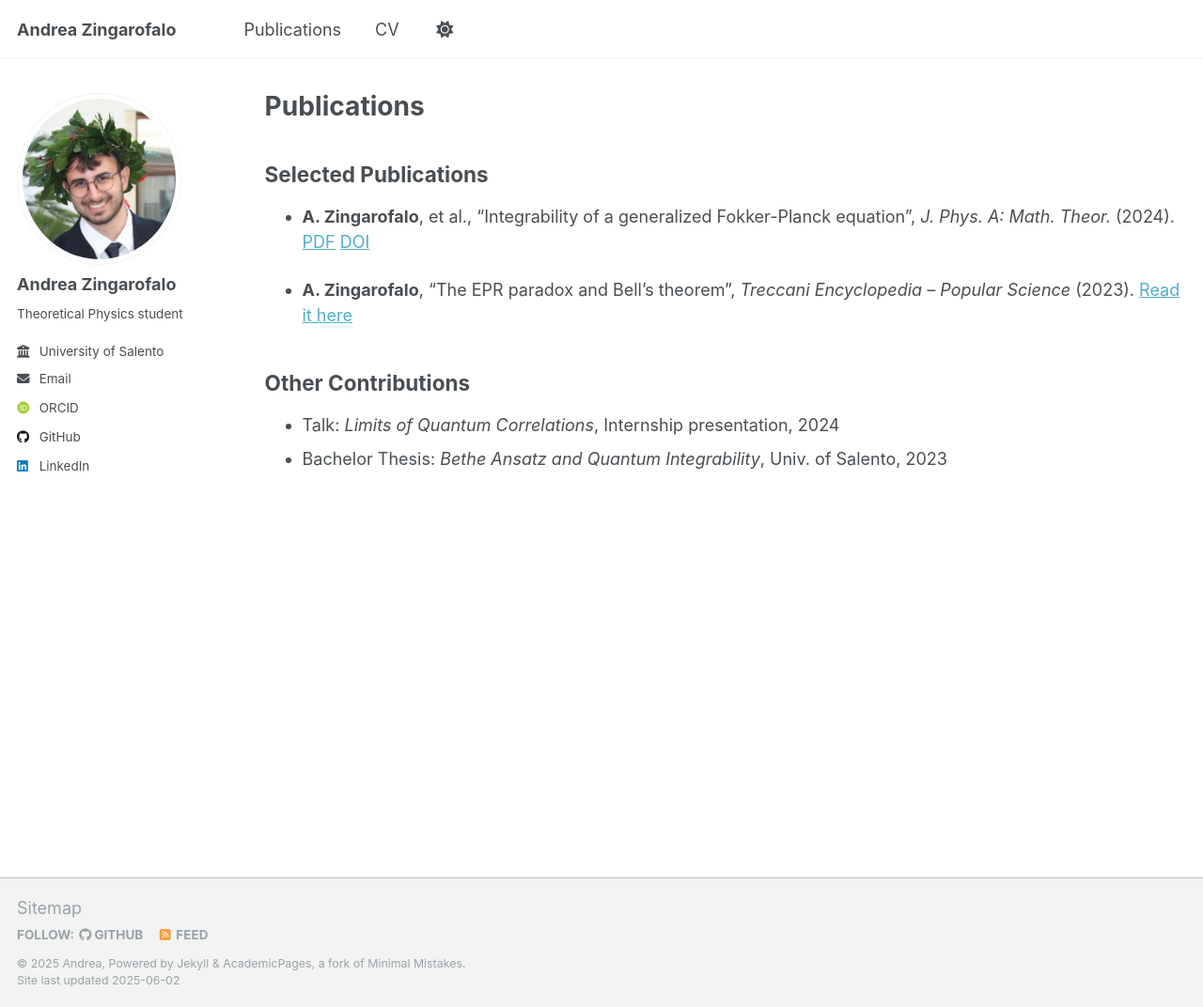
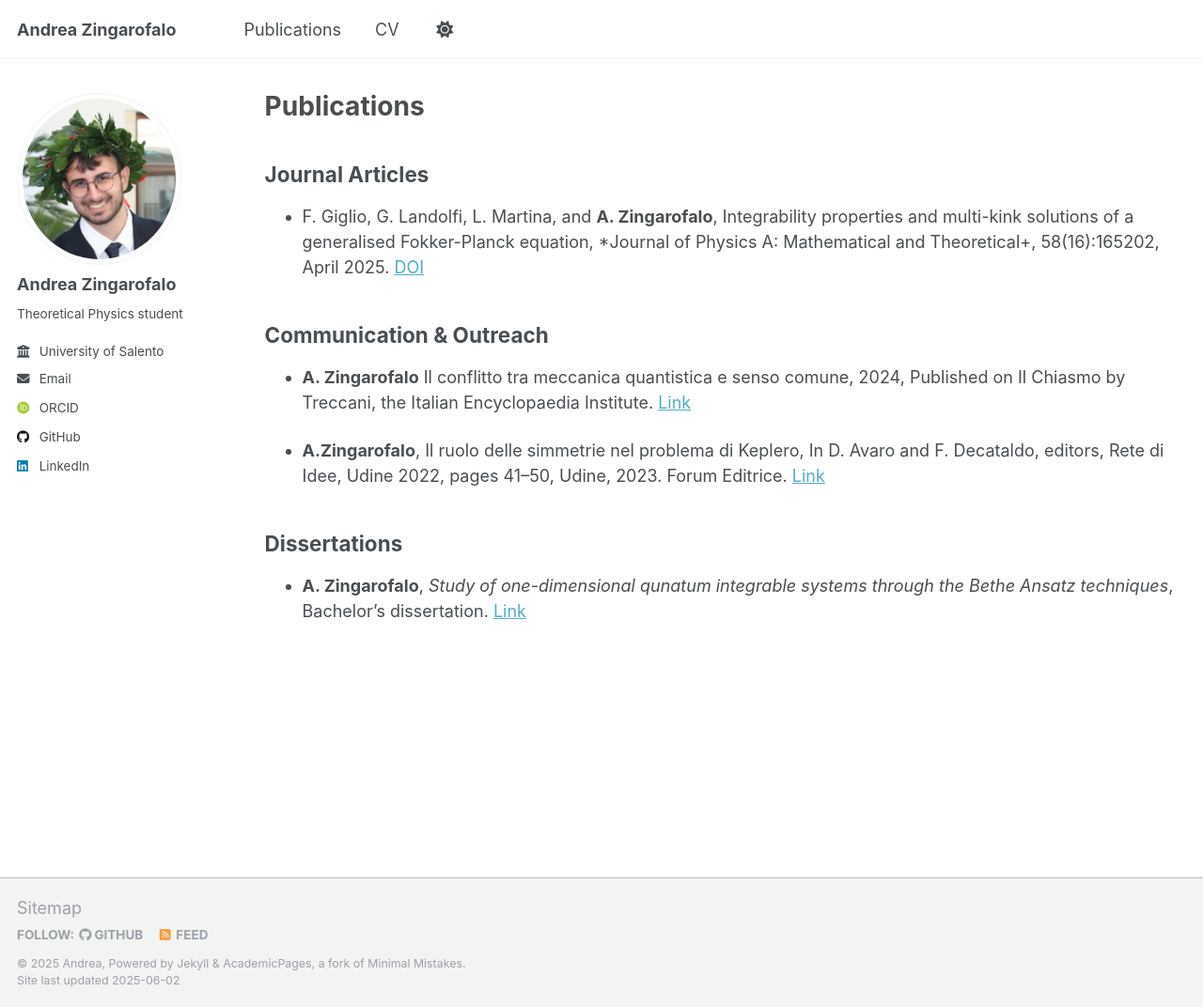
Before and after one commit to andreazingarofalo/andreazingarofalo.github.io, a Jekyll site: the page built from _pages/publications.md, in a window 1280 px wide and 1072 px high. Shown: the whole window at 94% size. Built offline with Jekyll 4.4.1, drawn with Linux system fonts in a browser that asks for light colours; some web fonts are replaced.

Commit message:
Added BScThesis

```diff
--- a/_pages/publications.md
+++ b/_pages/publications.md
@@ -5,13 +5,18 @@ permalink: /publications/
 author_profile: true
 ---
 
-## Selected Publications
+## Journal Articles
 
-- **A. Zingarofalo**, et al., “Integrability of a generalized Fokker-Planck equation”, *J. Phys. A: Math. Theor.* (2024). [PDF](link_to_pdf) [DOI](link_to_doi)
+- F. Giglio, G. Landolfi, L. Martina, and **A. Zingarofalo**, Integrability properties and multi-kink
+solutions of a generalised Fokker-Planck equation, *Journal of Physics A: Mathematical and
+Theoretical+, 58(16):165202, April 2025. [DOI](10.1088/1751-8121/adc8e9)
 
-- **A. Zingarofalo**, “The EPR paradox and Bell’s theorem”, *Treccani Encyclopedia – Popular Science* (2023). [Read it here](link_to_article)
+## Communication & Outreach
 
-## Other Contributions
+- **A. Zingarofalo** Il conflitto tra meccanica quantistica e senso comune, 2024, Published on Il Chiasmo by Treccani, the Italian Encyclopaedia Institute. [Link](https://www.treccani.it/magazine/chiasmo/scienze_naturali_e_tecnologia/54-conflitto/conflitto_zingarofalo_ISUFI.html)
 
-- Talk: *Limits of Quantum Correlations*, Internship presentation, 2024
-- Bachelor Thesis: *Bethe Ansatz and Quantum Integrability*, Univ. of Salento, 2023
+- **A.Zingarofalo**, Il ruolo delle simmetrie nel problema di Keplero, In D. Avaro and F. Decataldo, editors, Rete di Idee, Udine 2022, pages 41–50, Udine, 2023. Forum Editrice. [Link](https://forumeditrice.it/percorsi/scienza-e-tecnica/varia/rete-di-idee?version=open)
+
+## Dissertations
+
+- **A. Zingarofalo**, *Study of one-dimensional qunatum integrable systems through the Bethe Ansatz techniques*, Bachelor's dissertation. [Link](/files/BScThesis.pdf)
```
Also changed, not shown: files/bibtex1.bib (deleted, +0 -10 lines), 3 other files.
